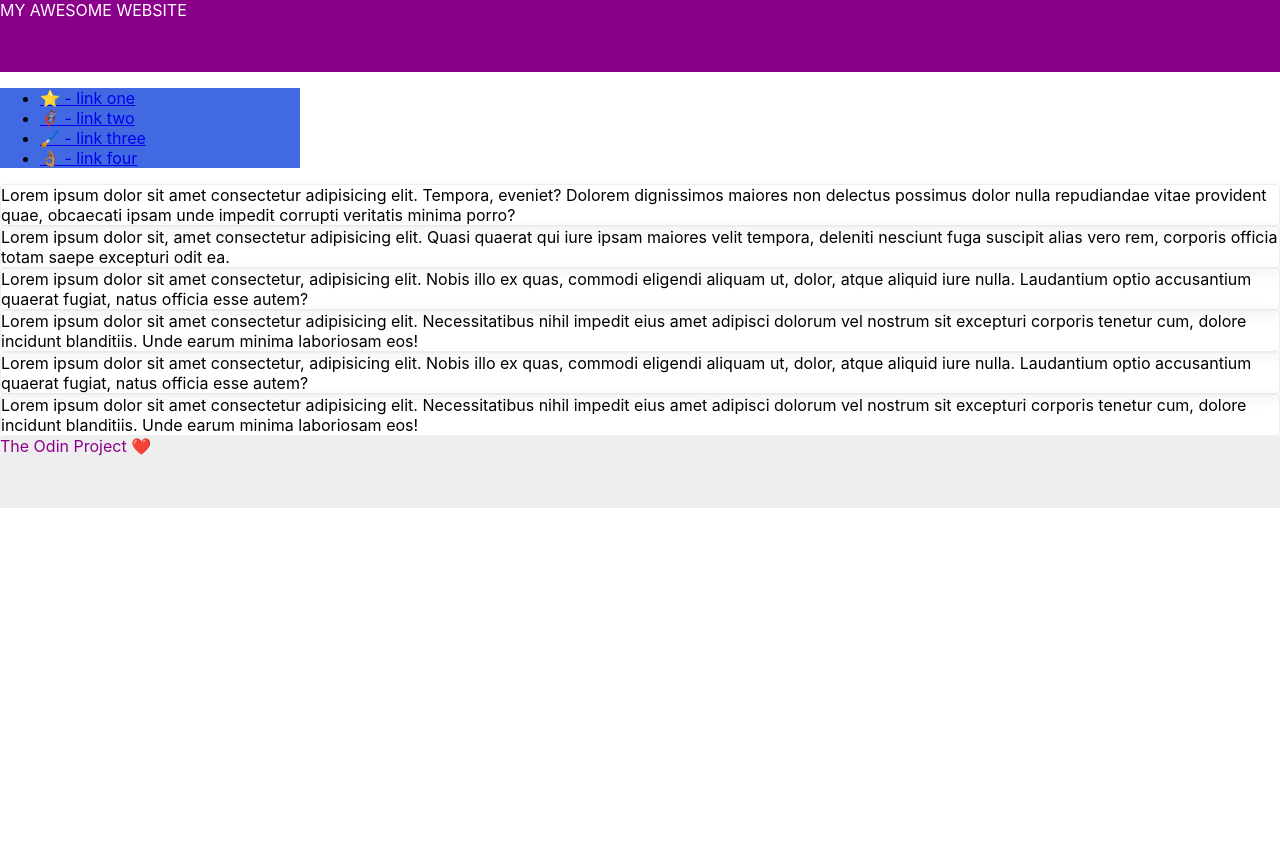
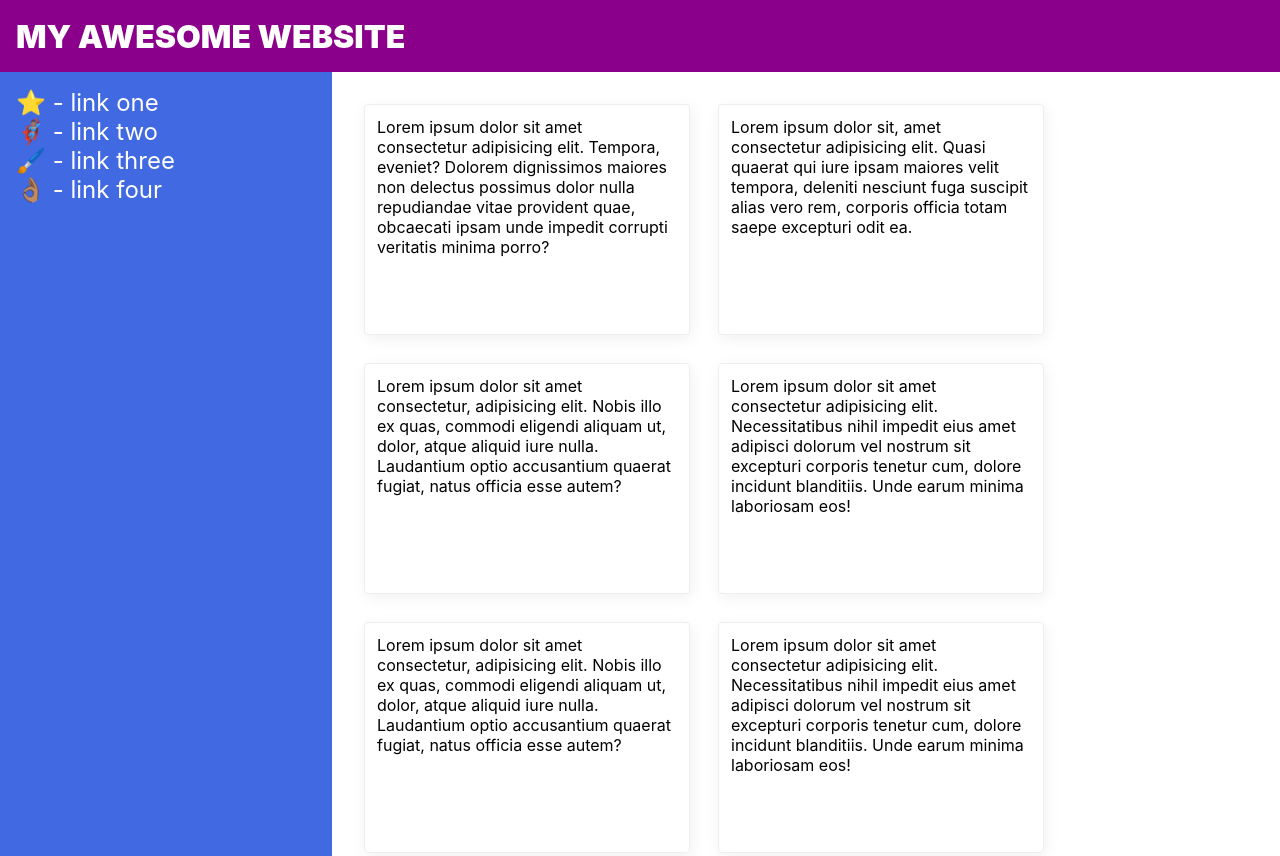
Before and after one commit to Bokeron8/odin_project, a plain HTML site: page css-exercises/flex/07-flex-layout-2/index.html in a window 1280 px wide. Shown: the top 856 px of the page. Before the commit the page ends 800 px from the top, so only its background shows below. Drawn offline with Linux system fonts and the light colour scheme.

Commit message:
Modify 'index.html' and 'style.css' Finish exercise

```diff
--- a/css-exercises/flex/07-flex-layout-2/index.html
+++ b/css-exercises/flex/07-flex-layout-2/index.html
@@ -11,7 +11,7 @@
     <div class="header">
       MY AWESOME WEBSITE
     </div>
-
+    <div class="content">
       <div class="sidebar">
         <ul>
           <li><a href="#">⭐ - link one</a></li>
@@ -20,14 +20,15 @@
           <li><a href="#">👌🏽 - link four</a></li>
         </ul>
       </div>
-
+      <div class="cards">
         <div class="card">Lorem ipsum dolor sit amet consectetur adipisicing elit. Tempora, eveniet? Dolorem dignissimos maiores non delectus possimus dolor nulla repudiandae vitae provident quae, obcaecati ipsam unde impedit corrupti veritatis minima porro?</div>
         <div class="card">Lorem ipsum dolor sit, amet consectetur adipisicing elit. Quasi quaerat qui iure ipsam maiores velit tempora, deleniti nesciunt fuga suscipit alias vero rem, corporis officia totam saepe excepturi odit ea.</div>
         <div class="card">Lorem ipsum dolor sit amet consectetur, adipisicing elit. Nobis illo ex quas, commodi eligendi aliquam ut, dolor, atque aliquid iure nulla. Laudantium optio accusantium quaerat fugiat, natus officia esse autem?</div>
         <div class="card">Lorem ipsum dolor sit amet consectetur adipisicing elit. Necessitatibus nihil impedit eius amet adipisci dolorum vel nostrum sit excepturi corporis tenetur cum, dolore incidunt blanditiis. Unde earum minima laboriosam eos!</div>
         <div class="card">Lorem ipsum dolor sit amet consectetur, adipisicing elit. Nobis illo ex quas, commodi eligendi aliquam ut, dolor, atque aliquid iure nulla. Laudantium optio accusantium quaerat fugiat, natus officia esse autem?</div>
         <div class="card">Lorem ipsum dolor sit amet consectetur adipisicing elit. Necessitatibus nihil impedit eius amet adipisci dolorum vel nostrum sit excepturi corporis tenetur cum, dolore incidunt blanditiis. Unde earum minima laboriosam eos!</div>
-
+      </div>
+    </div>
     <div class="footer">
       The Odin Project ❤️
     </div>
--- a/css-exercises/flex/07-flex-layout-2/style.css
+++ b/css-exercises/flex/07-flex-layout-2/style.css
@@ -2,27 +2,68 @@ body {
   font-family: -apple-system, BlinkMacSystemFont, 'Segoe UI', Roboto, Oxygen, Ubuntu, Cantarell, 'Open Sans', 'Helvetica Neue', sans-serif;
   margin: 0;
   min-height: 100vh;
+
+  display: flex;
+  flex-direction: column;
 }
 
 .header {
   height: 72px;
   background: darkmagenta;
   color: white;
+
+  font-size: 32px;
+  font-weight: 900;
+  display: flex;
+  align-items: center;
+  padding: 0 16px;
 }
 
 .footer {
   height: 72px;
   background: #eee;
   color: darkmagenta;
+
+  display: flex;
+  align-items: center;
+  justify-content: center;
 }
 
 .sidebar {
   width: 300px;
   background: royalblue;
+
+  flex-shrink: 0;
+  padding: 16px;
 }
 
 .card {
   border: 1px solid #eee;
   box-shadow: 2px 4px 16px rgba(0,0,0,.06);
   border-radius: 4px;
+
+  padding: 12px;
+  max-width: 300px;
+  height: 205px;
 }
+
+ul{
+  list-style-type: none;
+  margin: 0;
+  padding: 0;
+}
+a{
+  text-decoration: none;
+  color: white;
+  font-size: 24px;
+}
+.content{
+  display: flex;
+  flex: 1;
+}
+.cards{
+  display: flex;
+  flex-wrap: wrap;
+  padding: 32px;
+  gap: 28px;
+}
```
Lines whose indentation alone changed are shown as unchanged.
